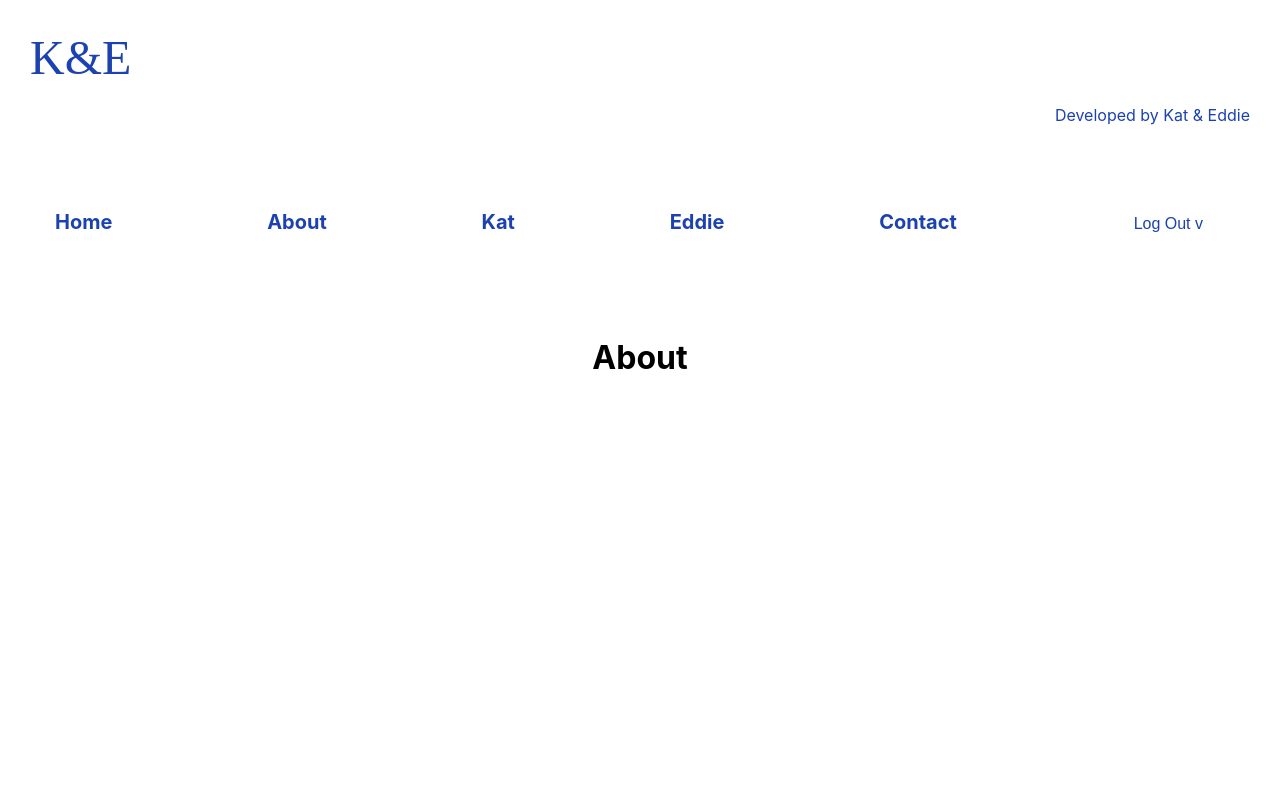
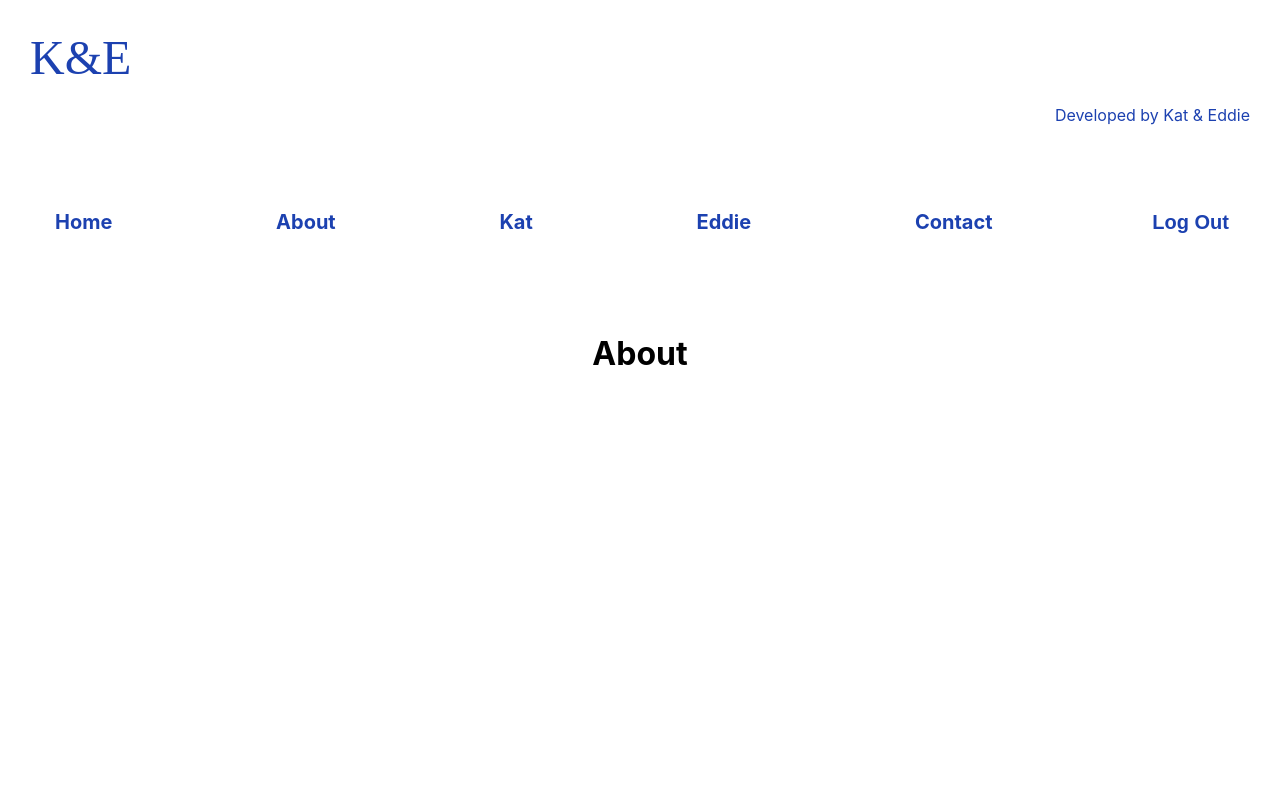
Before and after one commit to Eddieval2022/KatEddieReact, a React (Create React App) app: page /about in a window 1280 px wide. Shown: the top 800 px of the page. Built offline with nearby package versions, Linux system fonts and the light colour scheme.

Commit message:
styled buttons

```diff
--- a/src/components/navbar.js
+++ b/src/components/navbar.js
@@ -1,9 +1,6 @@
 import { Navigate } from "react-router-dom";
 
-import { LinkStyled, NavStyled } from "../styles/navbarstyled";
-
-import { LoginButs } from "../styles/appstyled";
-
+import { LinkStyled, NavButton, NavStyled } from "../styles/navbarstyled";
 
 
 const Navbar = ({ user, setter }) => {
@@ -16,21 +13,15 @@ const Navbar = ({ user, setter }) => {
         <LinkStyled to="/kat">Kat</LinkStyled>
         <LinkStyled to="/eddie">Eddie</LinkStyled>
         <LinkStyled to="/contact">Contact</LinkStyled>
-      <LoginButs
+        <NavButton
           onClick={() => {
             setter();
             localStorage.removeItem("myToken");
           }}
         >
           Log Out
-v </LoginButs>
-
+        </NavButton>
       </NavStyled>
-
-
-
-
-
     </nav>
   );
 };
--- a/src/styles/navbarstyled.js
+++ b/src/styles/navbarstyled.js
@@ -5,18 +5,27 @@ export const LinkStyled = styled(Link)`
   color: #1c41b0;
   padding: 10px;
   text-decoration: none;
+  font-size: 20px;
+  font-weight: bold;
+`;
+
+export const NavButton = styled.button`
+  color: #1c41b0;
+  text-decoration: none;
+  font-size: 20px;
+  font-weight: bold;
+  background-color: white;
+  border: none;
 `;
 
 export const NavStyled = styled.div`
   display: flex;
   justify-content: space-between;
   flex-direction: row;
-
   margin: 45px;
-  font-size: 20px;
-  font-weight: bold;
   padding-bottom: 45px;
 `;
+
 // export const LiStyled = styled.li`
 //   cursor: pointer;
 //   transition: all 0.2s linear 0s;
```
Lines whose indentation alone changed are shown as unchanged.
